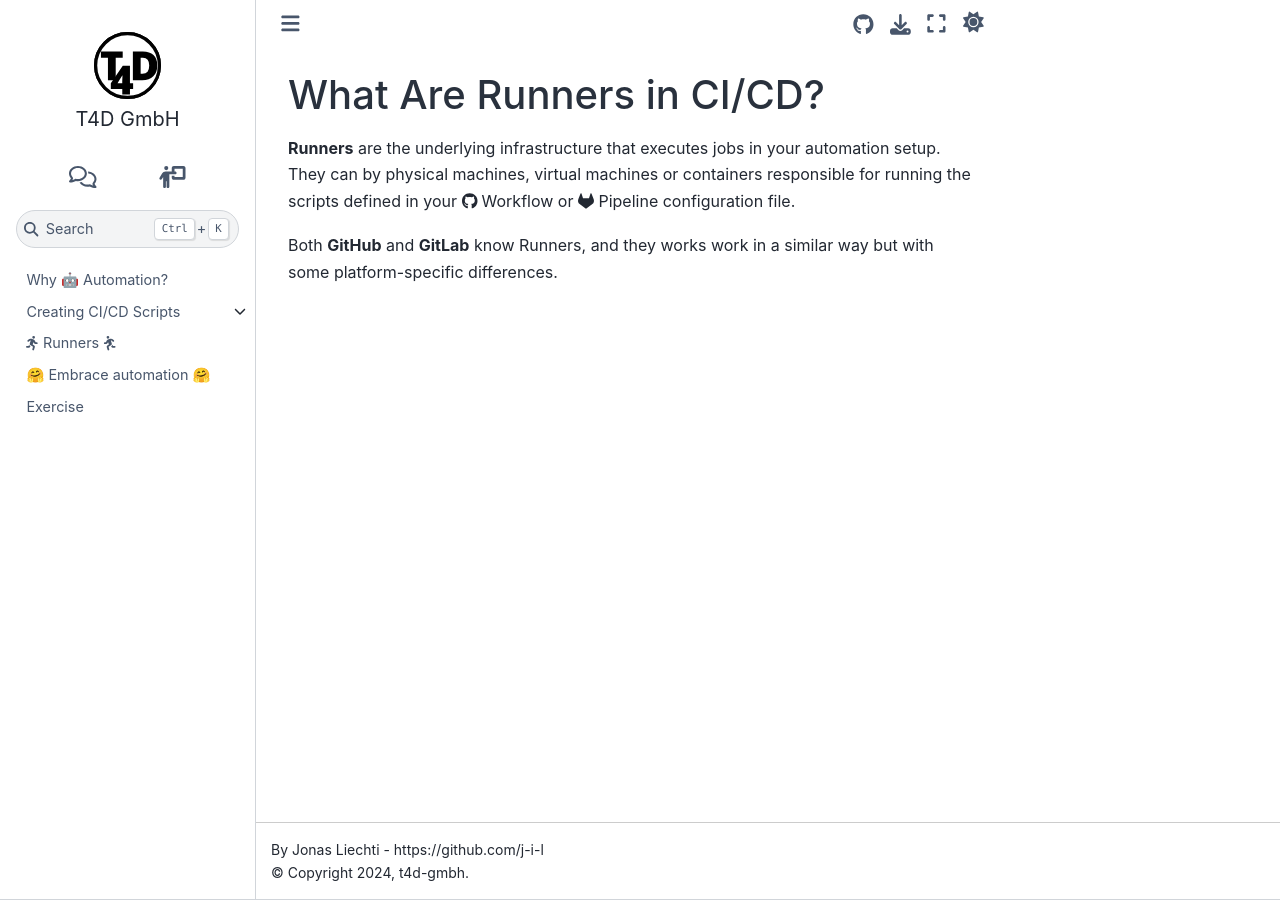
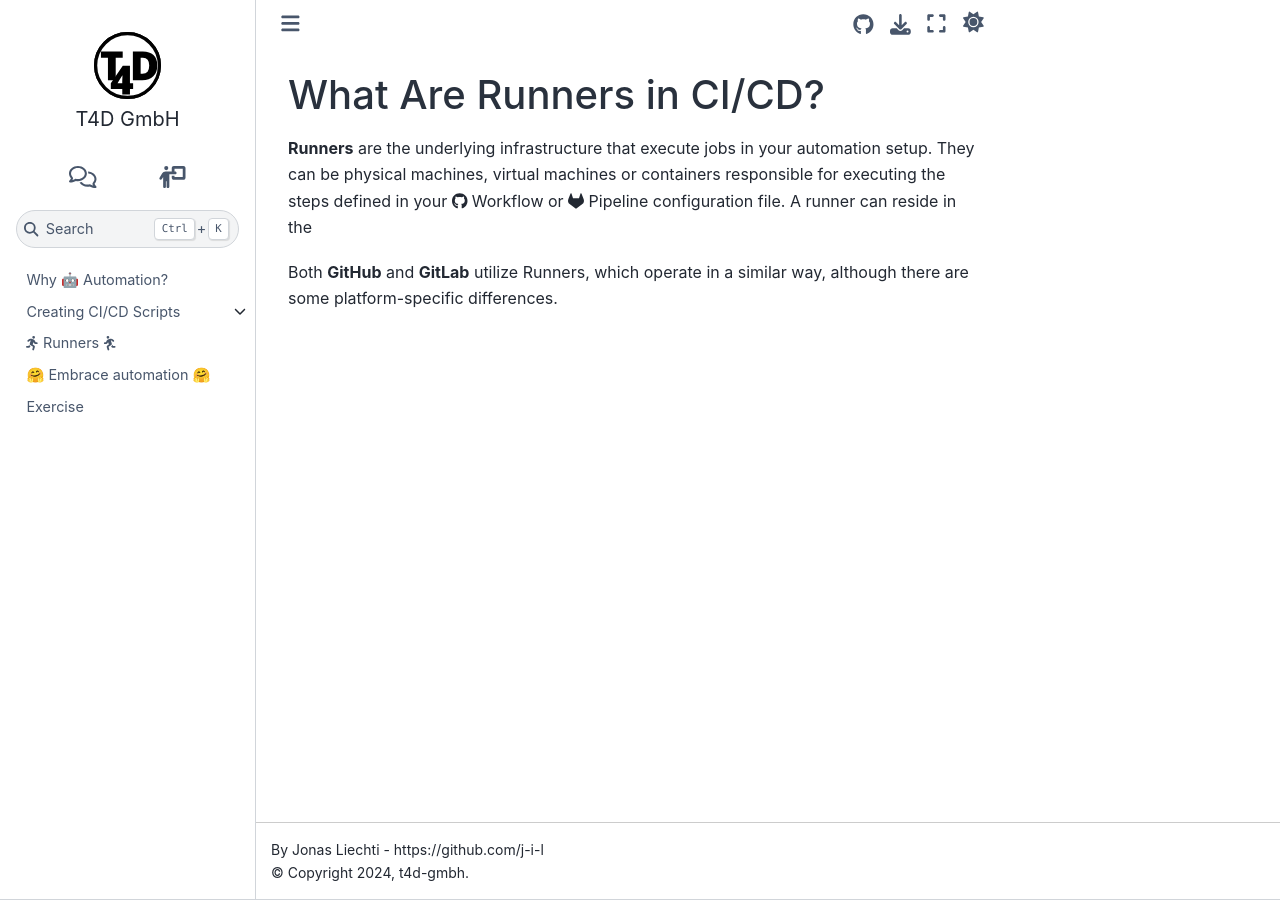
Before and after one commit to t4d-gmbh/ci-cd-workflows, a Sphinx documentation site: the page built from source/content/runners/what_are_runners.md, in a window 1280 px wide. Built offline with Sphinx 7.4.7 and the Sphinx Book theme 1.1.4, drawn with Linux system fonts in a browser that asks for light colours; the version number could not be read and is left out.

Commit message:
Update what_are_runners.md
Revised changes

```diff
--- a/source/content/runners/what_are_runners.md
+++ b/source/content/runners/what_are_runners.md
@@ -1,6 +1,7 @@
 ## What Are Runners in CI/CD?
 
-**Runners** are the underlying infrastructure that executes jobs in your automation setup.
-They can by physical machines, virtual machines or containers responsible for running the scripts defined in your <i class="fab fa-github"></i> Workflow or <i class="fab fa-gitlab"></i> Pipeline configuration file.
+**Runners** are the underlying infrastructure that execute jobs in your automation setup.
+They can be physical machines, virtual machines or containers responsible for executing the steps defined in your <i class="fab fa-github"></i> Workflow or <i class="fab fa-gitlab"></i> Pipeline configuration file.
+A runner can reside in the
 
-Both **GitHub** and **GitLab** know Runners, and they works work in a similar way but with some platform-specific differences.
+Both **GitHub** and **GitLab** utilize Runners, which operate in a similar way, although there are some platform-specific differences.
```
